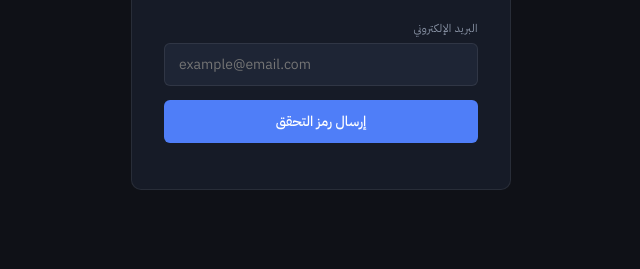
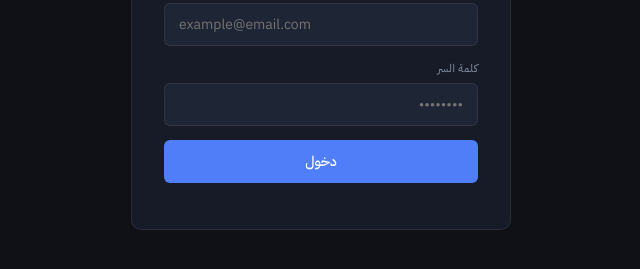
Before and after one commit to abdullahabfz-cmyk/taskflow, a plain HTML site: page index.html in a window 1280 px wide. Shown: the part 357-626 px from the top of the page, without its empty margins (319-959 px from the left). Drawn offline with Linux system fonts and the light colour scheme.

Commit message:
Update index.html

```diff
--- a/index.html
+++ b/index.html
@@ -175,11 +175,13 @@
     <div class="auth-logo">Task<span>Flow</span></div>
     <div class="auth-sub">نظام إدارة المهام — سجّل دخولك للمتابعة</div>
 
-    <!-- الخطوة 1: الإيميل -->
+  <!-- تسجيل الدخول بكلمة سر -->
     <div class="auth-step active" id="step-email">
       <label class="auth-label">البريد الإلكتروني</label>
       <input class="auth-input" id="email-input" type="email" placeholder="example@email.com" dir="ltr">
-      <button class="auth-btn" id="send-btn" onclick="sendOTP()">إرسال رمز التحقق</button>
+      <label class="auth-label">كلمة السر</label>
+      <input class="auth-input" id="password-input" type="password" placeholder="••••••••">
+      <button class="auth-btn" id="send-btn" onclick="signIn()">دخول</button>
       <div class="auth-msg" id="email-msg"></div>
     </div>
 
@@ -440,25 +442,30 @@ function initials(name, email) {
 }
 
 // ─── Auth Flow ────────────────────────────────────
-async function sendOTP() {
+async function signIn() {
   const email = document.getElementById('email-input').value.trim();
-  if (!email || !email.includes('@')) {
-    showAuthMsg('email-msg', 'أدخل بريداً إلكترونياً صحيحاً', 'error'); return;
-  }
+  const password = document.getElementById('password-input').value;
+  if (!email || !password) { showAuthMsg('email-msg','أدخل الإيميل وكلمة السر','error'); return; }
   const btn = document.getElementById('send-btn');
-  btn.disabled = true; btn.textContent = 'جاري الإرسال...';
-  const ok = await api.sendOTP(email);
-  btn.disabled = false; btn.textContent = 'إرسال رمز التحقق';
-  if (ok) {
-    document.getElementById('otp-email-display').textContent = email;
-    document.getElementById('step-email').classList.remove('active');
-    document.getElementById('step-otp').classList.add('active');
-    document.getElementById('otp-input').focus();
-    startCountdown();
-  } else {
-    showAuthMsg('email-msg', 'تعذّر الإرسال، تحقق من الإيميل وحاول مجدداً', 'error');
-  }
+  btn.disabled = true; btn.textContent = 'جاري الدخول...';
+  try {
+    const r = await fetch(`${SUPABASE_URL}/auth/v1/token?grant_type=password`, {
+      method:'POST',
+      headers:{ 'apikey':SUPABASE_KEY, 'Content-Type':'application/json' },
+      body: JSON.stringify({ email, password })
+    });
+    const data = await r.json();
+    if (data.access_token) {
+      localStorage.setItem('tf_token', data.access_token);
+      currentUser = data.user;
+      await afterLogin();
+    } else {
+      showAuthMsg('email-msg', 'الإيميل أو كلمة السر غير صحيحة', 'error');
+    }
+  } catch { showAuthMsg('email-msg','حدث خطأ، حاول مجدداً','error'); }
+  btn.disabled = false; btn.textContent = 'دخول';
 }
+async function sendOTP() {}
 
 async function verifyOTP() {
   const email = document.getElementById('email-input').value.trim();
```
